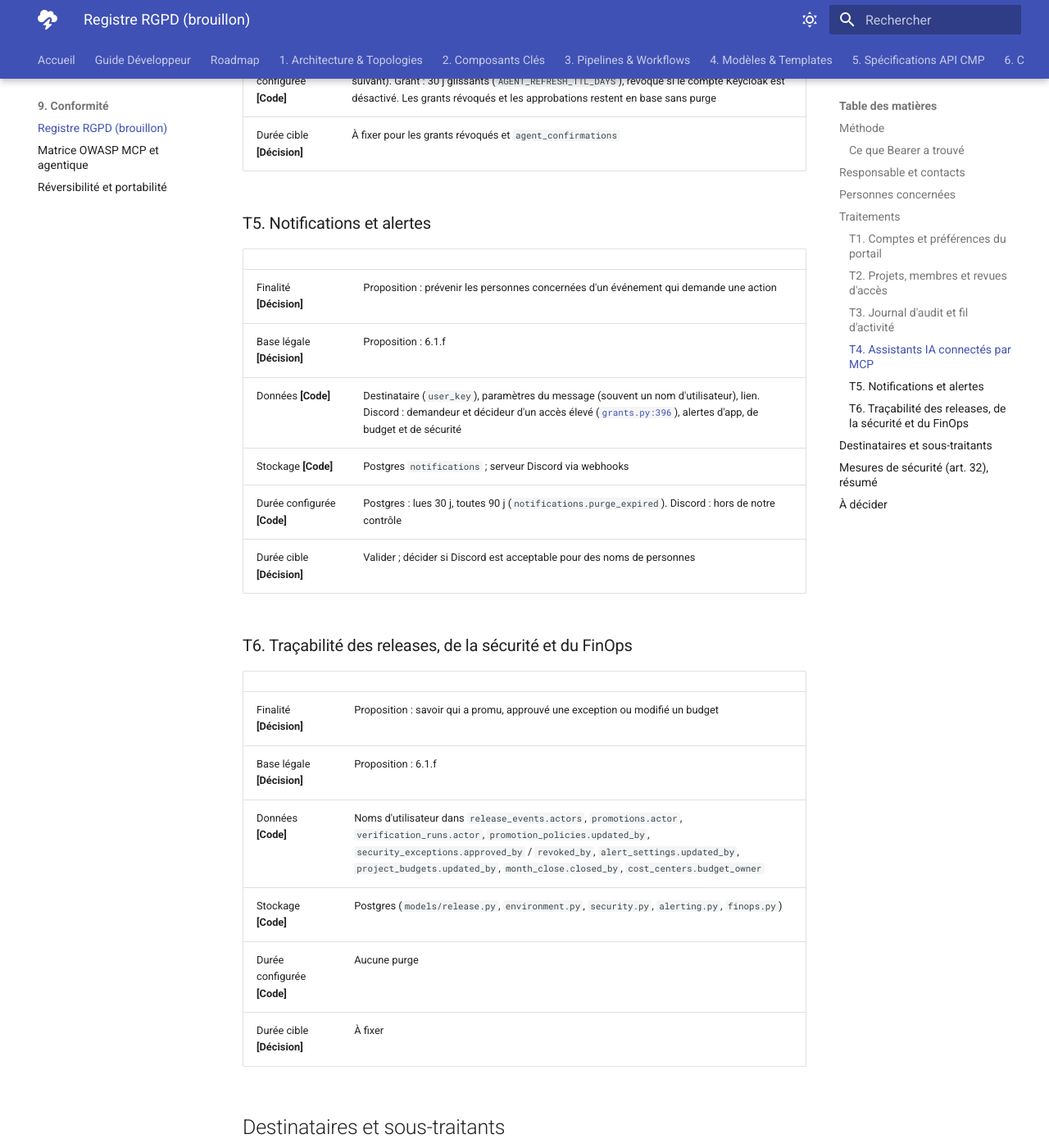
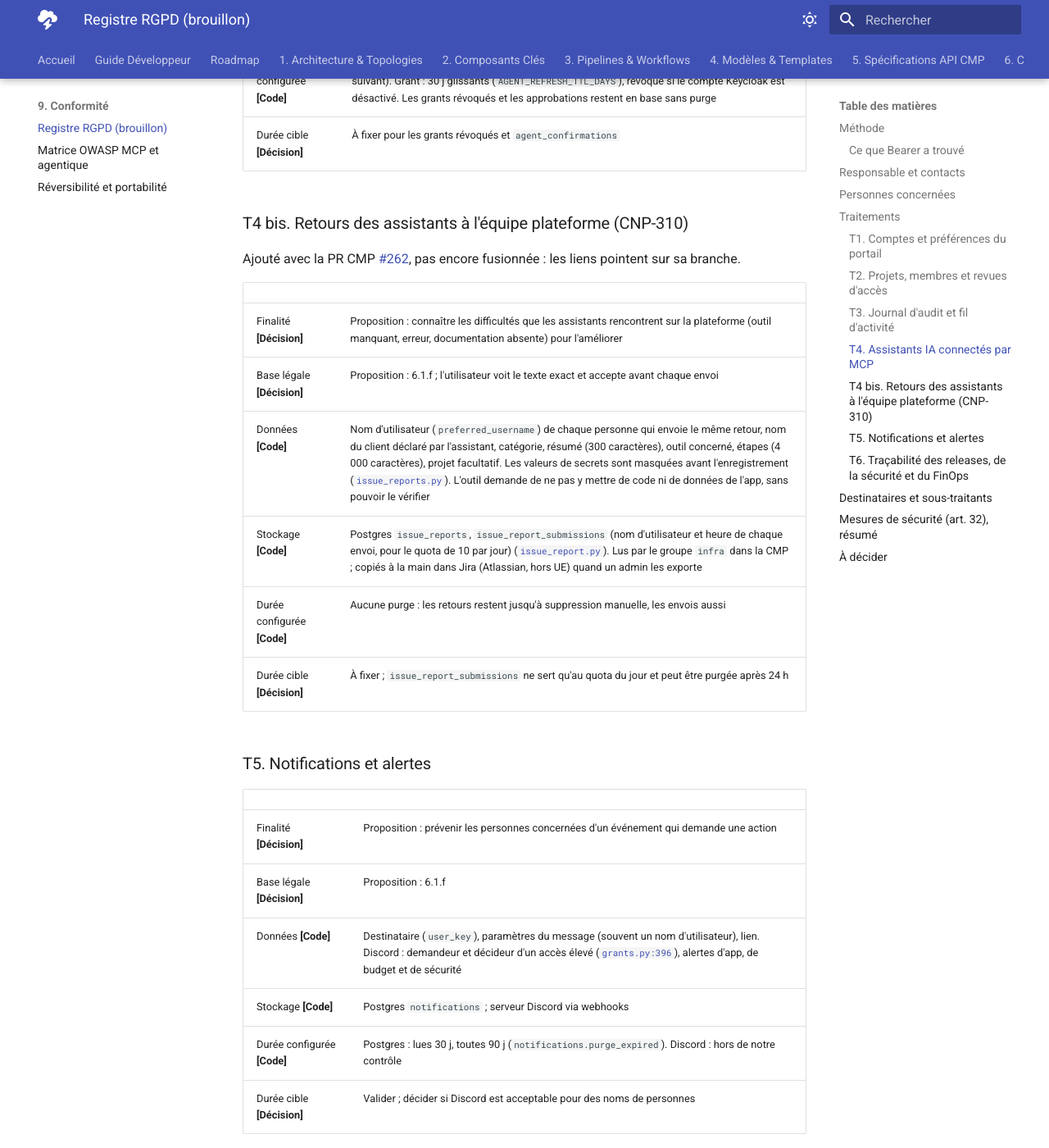
Before and after one commit to 3-Istor/cnp-docs, an MkDocs documentation site: the page built from docs/09-conformite/01-registre-rgpd.md, in a window 1280 px wide and 1400 px high, scrolled down 5151 px. Shown: the whole window at 82% size. Built offline with MkDocs 1.6.1 and Material for MkDocs 9.7.7, drawn with Linux system fonts in a browser that asks for light colours; some of the changed text lies outside the part shown.

Commit message:
docs(conformite): register assistant issue reports as a treatment (CNP-310) (#56)
Claude-Session: https://claude.ai/code/session_014hcKJ1nkUGhHxSmRftGort

Co-authored-by: Claude Opus 5.5 <noreply@anthropic.com>

```diff
--- a/docs/09-conformite/01-registre-rgpd.md
+++ b/docs/09-conformite/01-registre-rgpd.md
@@ -69,7 +69,7 @@ lignes partent dans Loki avec les logs du pod.
 | Utilisateurs de la plateforme | Toute personne qui se connecte à la CMP via Keycloak | `get_current_user`, `keycloak_service.py` |
 | Membres de projet | Owner, admins, membres, invités d'un projet | `projects.owner_username`, groupes Keycloak `project-*` |
 | Identités plateforme | Groupes `infra`, `security-auditor`, `finops` | `services/authz.py` |
-| Personnes ayant connecté un assistant IA | Utilisateur qui a approuvé un client MCP | `agent_grants`, `agent_confirmations` |
+| Personnes ayant connecté un assistant IA | Utilisateur qui a approuvé un client MCP | `agent_grants`, `agent_confirmations`, `issue_reports` |
 | Auteurs d'événements d'audit | Toute personne ou compte qui modifie la plateforme, y compris via `kubectl`, Vault ou Keycloak | `audit_events`, `activity_events`, flux Loki d'audit |
 | Utilisateurs finaux des apps hébergées | Personnes qui utilisent une app déployée sur CNP | Indirect : leurs données peuvent apparaître dans les logs d'app que la CMP relit (`get_app_logs`) |
 
@@ -121,6 +121,19 @@ légale** sont des propositions à valider.
 | Stockage **[Code]** | Postgres `agent_clients`, `agent_auth_requests`, `agent_auth_codes`, `agent_grants`, `agent_access_tokens`, `agent_confirmations`, `project_agent_settings` ([`agent.py`](https://github.com/3-Istor/CMP/blob/31b4486e33d700e507600fb157ccf03d102c46c0/backend/app/models/agent.py)) ; GitHub : chaque commit poussé par un assistant porte « Requested by `<username>` via `<assistant>` » ([`mcp_server.py:795`](https://github.com/3-Istor/CMP/blob/31b4486e33d700e507600fb157ccf03d102c46c0/backend/app/mcp_server.py#L795)) |
 | Durée configurée **[Code]** | Demande d'autorisation 10 min, code 5 min, token d'accès 15 min (purgés au passage suivant). Grant : 30 j glissants (`AGENT_REFRESH_TTL_DAYS`), révoqué si le compte Keycloak est désactivé. Les grants révoqués et les approbations restent en base sans purge |
 | Durée cible **[Décision]** | À fixer pour les grants révoqués et `agent_confirmations` |
+
+### T4 bis. Retours des assistants à l'équipe plateforme (CNP-310)
+
+Ajouté avec la PR CMP [#262](https://github.com/3-Istor/CMP/pull/262), pas encore fusionnée : les liens pointent sur sa branche.
+
+| | |
+|---|---|
+| Finalité **[Décision]** | Proposition : connaître les difficultés que les assistants rencontrent sur la plateforme (outil manquant, erreur, documentation absente) pour l'améliorer |
+| Base légale **[Décision]** | Proposition : 6.1.f ; l'utilisateur voit le texte exact et accepte avant chaque envoi |
+| Données **[Code]** | Nom d'utilisateur (`preferred_username`) de chaque personne qui envoie le même retour, nom du client déclaré par l'assistant, catégorie, résumé (300 caractères), outil concerné, étapes (4 000 caractères), projet facultatif. Les valeurs de secrets sont masquées avant l'enregistrement ([`issue_reports.py`](https://github.com/3-Istor/CMP/blob/feat/cnp-310-report-issue/backend/app/services/issue_reports.py)). L'outil demande de ne pas y mettre de code ni de données de l'app, sans pouvoir le vérifier |
+| Stockage **[Code]** | Postgres `issue_reports`, `issue_report_submissions` (nom d'utilisateur et heure de chaque envoi, pour le quota de 10 par jour) ([`issue_report.py`](https://github.com/3-Istor/CMP/blob/feat/cnp-310-report-issue/backend/app/models/issue_report.py)). Lus par le groupe `infra` dans la CMP ; copiés à la main dans Jira (Atlassian, hors UE) quand un admin les exporte |
+| Durée configurée **[Code]** | Aucune purge : les retours restent jusqu'à suppression manuelle, les envois aussi |
+| Durée cible **[Décision]** | À fixer ; `issue_report_submissions` ne sert qu'au quota du jour et peut être purgée après 24 h |
 
 ### T5. Notifications et alertes
 
@@ -175,9 +188,9 @@ Tiré du code, détaillé dans [Ségrégation des accès](../01-architecture/05-
 ## À décider
 
 - [ ] Responsable de traitement et contact DPO.
-- [ ] Finalité et base légale de T1 à T6.
+- [ ] Finalité et base légale de T1 à T6 et T4 bis.
 - [ ] Durées cibles, en particulier : T1 au départ d'une personne, T2, T4 (grants
-      révoqués, approbations), T6, et l'expiration de l'archive d'audit après le verrou.
+      révoqués, approbations), T4 bis (retours et envois), T6, et l'expiration de l'archive d'audit après le verrou.
 - [ ] Statut et contrat de chaque destinataire hors UE, en premier lieu les assistants IA.
 - [ ] Politique d'usage des assistants IA : quels assistants sont autorisés, et si les
       logs d'apps manipulant des données d'utilisateurs finaux peuvent leur être envoyés.
```
